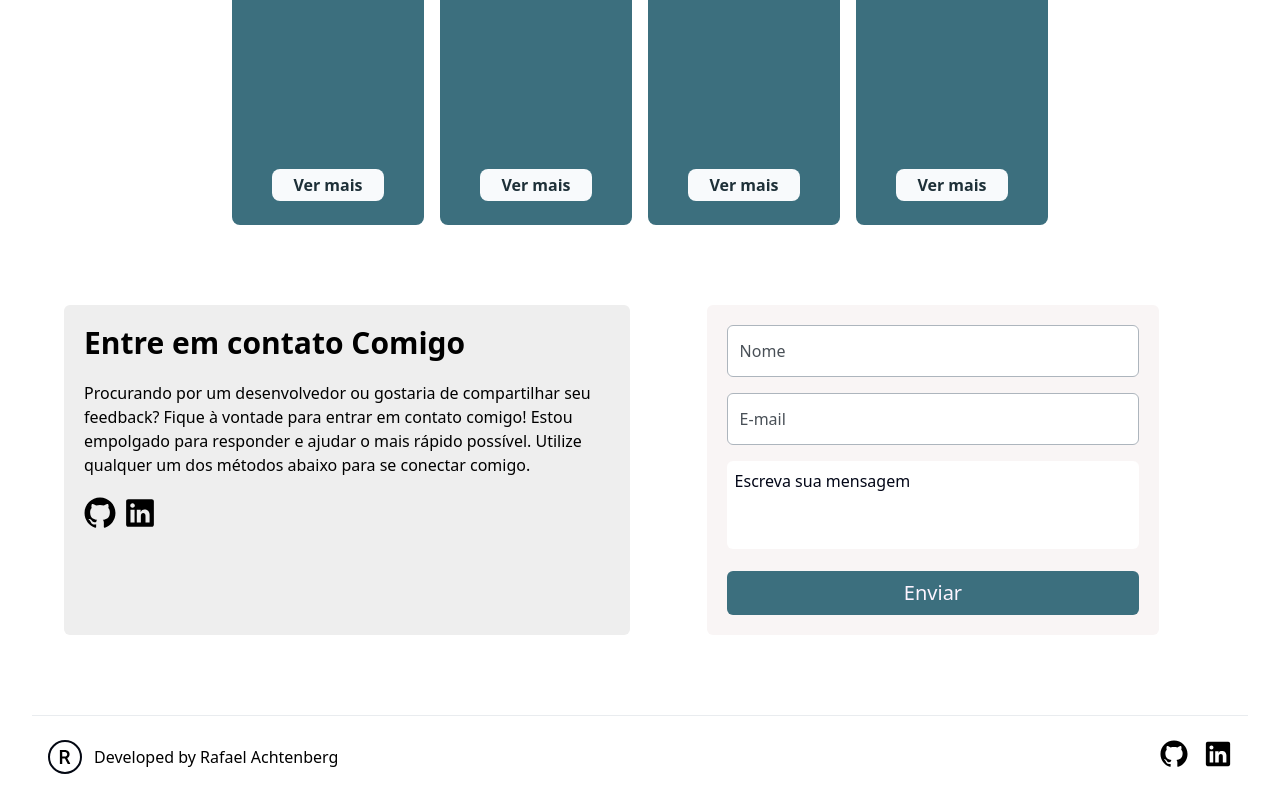
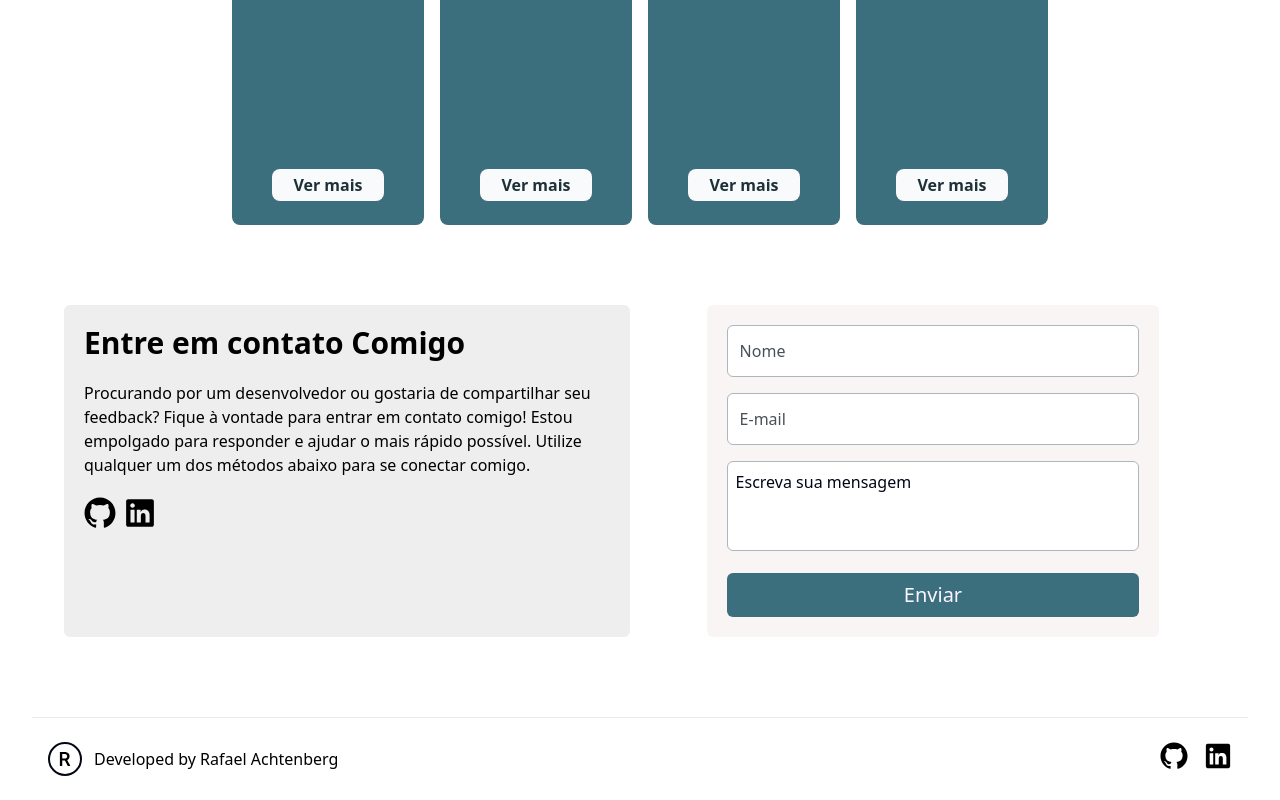
Before and after one commit to Faelkk/my-portfolio, a React (Vite) app: page / in a window 1280 px wide. Shown: the part 2170-2970 px from the top of the page. Built offline with nearby package versions, Linux system fonts and the light colour scheme.

Commit message:
fix: fixing styles of textarea

```diff
--- a/src/View/Components/Textarea/Textarea.tsx
+++ b/src/View/Components/Textarea/Textarea.tsx
@@ -19,8 +19,8 @@ const Textarea = forwardRef<HTMLTextAreaElement, TextAreaProps>(
           rows={3}
           placeholder="Escreva sua mensagem"
           className={cn(
-            "outline-none placeholder:text-slate-950 resize-none bg-white p-2 rounded-md w-full",
-            error && "border border-red-900 focus:border-red-900"
+            "outline-none placeholder:text-slate-950 resize-none bg-white p-2 rounded-md w-full border-gray-500 text-gray-800 focus:border-gray-800 transition-all  border",
+            error && " border-red-900 focus:border-red-900"
           )}
         />
 
```
